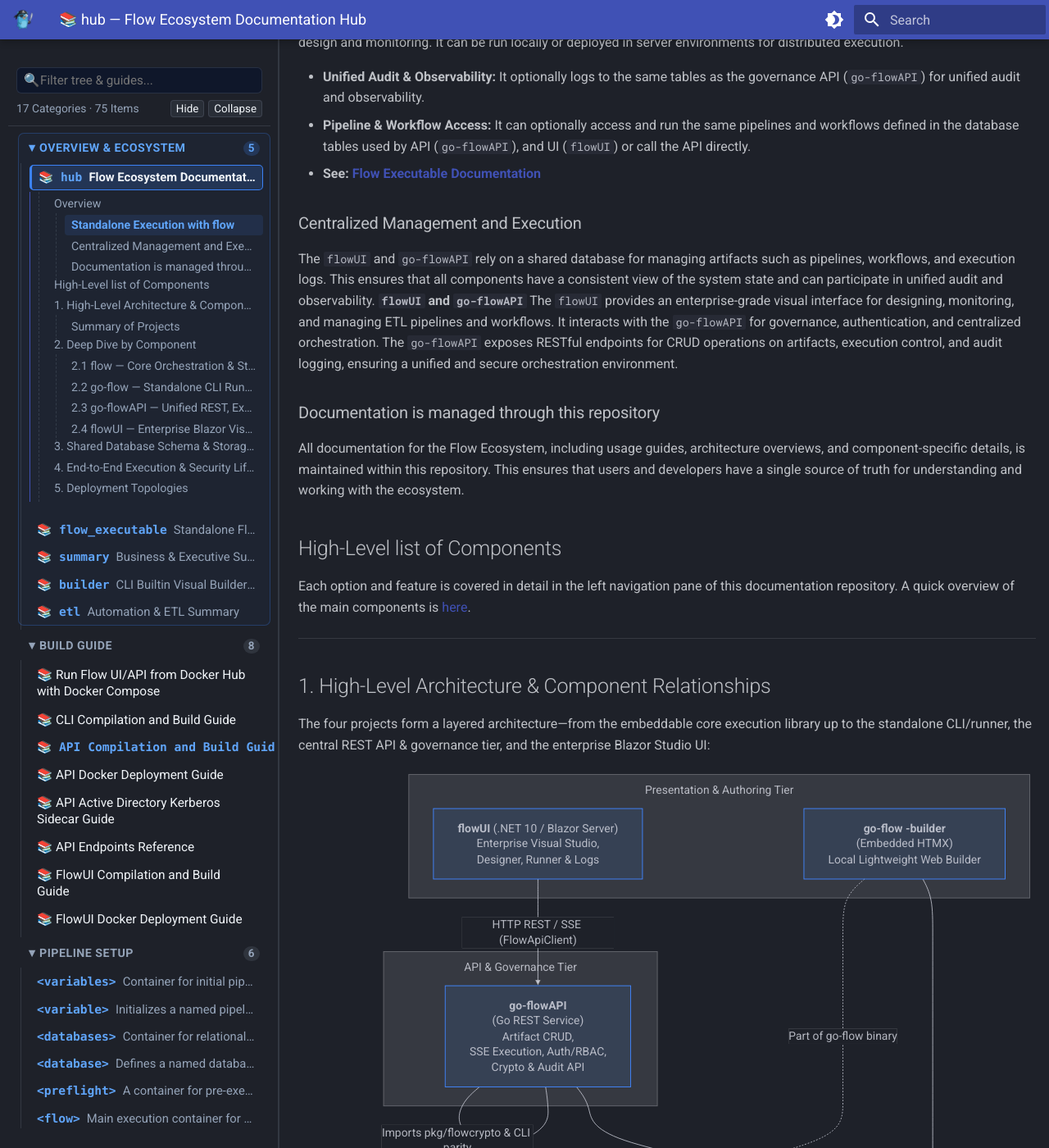
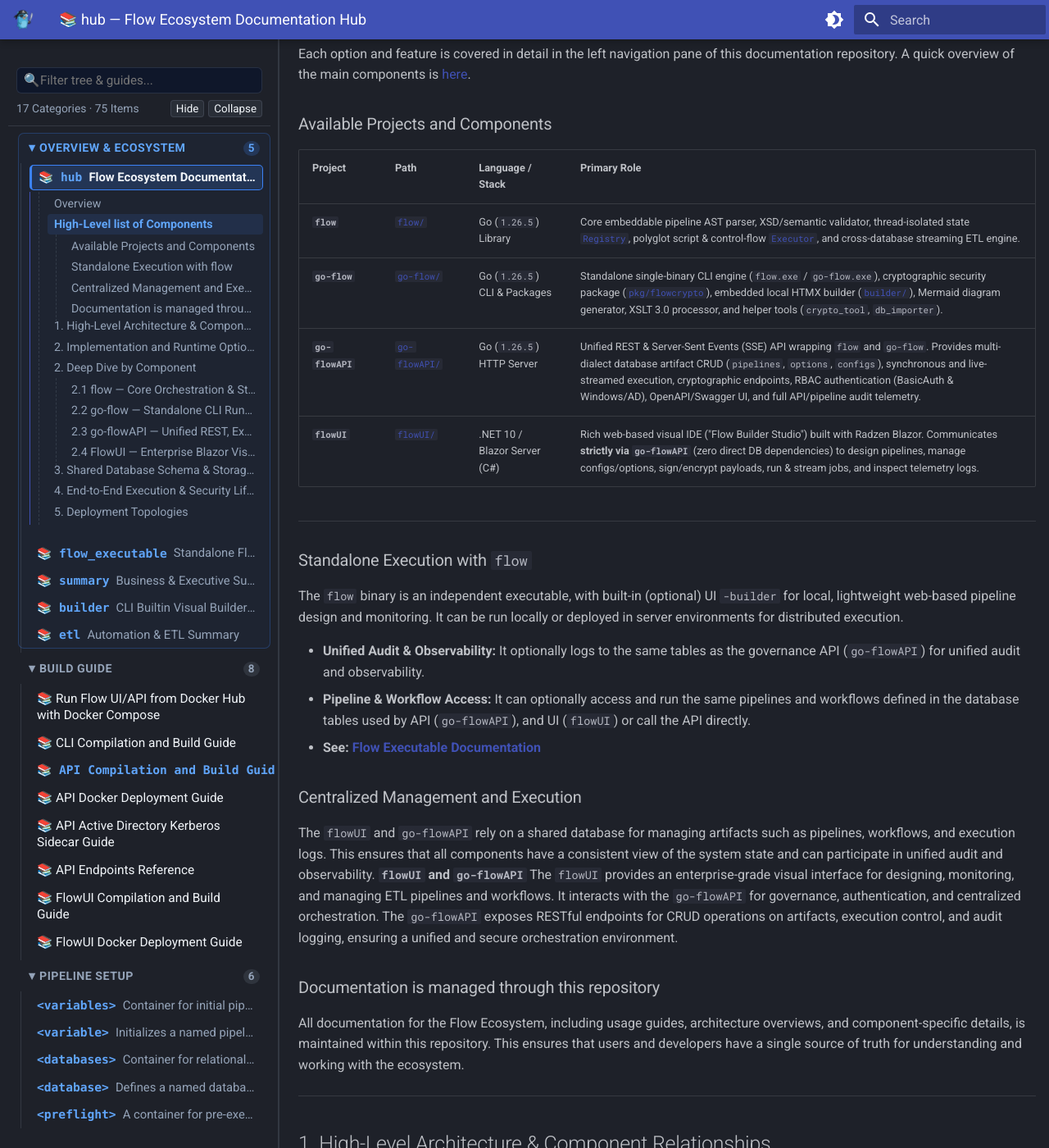
Before and after one commit to etl-madness/flow-docs, an MkDocs documentation site: the page built from docs/index.md, in a window 1280 px wide and 1400 px high, scrolled down 439 px. Shown: the whole window at 82% size. Built offline with MkDocs 1.6.1 and Material for MkDocs 9.7.7, drawn with Linux system fonts in a browser that asks for light colours; part of the change alters nothing that is shown; some of the changed text lies outside the part shown.

Commit message:
feat: C2 diagrams added to index.md

````diff
--- a/docs/index.md
+++ b/docs/index.md
@@ -5,6 +5,22 @@
 The **Flow Ecosystem** is a complete, lightweight, and high-performance data integration, ETL (Extract, Transform, Load), and workflow orchestration platform. Designed as a modern, zero-bloat alternative to legacy tools like SSIS and heavy code-based orchestrators like Apache Airflow, the ecosystem spans four modular projects across Go and .NET 10.
 
 This ecosystem enables developers and data engineers to design, execute, and monitor complex ETL pipelines and workflows with minimal overhead, leveraging the strengths of both Go and .NET 10 for performance, flexibility, and a rich user experience.
+
+---
+## High-Level list of Components
+
+Each option and feature is covered in detail in the left navigation pane of this documentation repository. A quick overview of the main components is [here](guides/SUMMARY_OF_AVAILABLE_OPTIONS.md).
+
+### Available Projects and Components
+
+| Project | Path | Language / Stack | Primary Role |
+| :--- | :--- | :--- | :--- |
+| **`flow`** | [`flow/`](https://github.com/etl-madness/flow) | Go (`1.26.5`) Library | Core embeddable pipeline AST parser, XSD/semantic validator, thread-isolated state [`Registry`](https://github.com/etl-madness/flow/registry.go), polyglot script & control-flow [`Executor`](https://github.com/etl-madness/flow/executor.go), and cross-database streaming ETL engine. |
+| **`go-flow`** | [`go-flow/`](https://github.com/etl-madness/go-flow) | Go (`1.26.5`) CLI & Packages | Standalone single-binary CLI engine (`flow.exe` / `go-flow.exe`), cryptographic security package ([`pkg/flowcrypto`](https://github.com/etl-madness/go-flow/blob/main/pkg/flowcrypto)), embedded local HTMX builder ([`builder/`](https://github.com/etl-madness/go-flow/blob/main/builder)), Mermaid diagram generator, XSLT 3.0 processor, and helper tools (`crypto_tool`, `db_importer`). |
+| **`go-flowAPI`** | [`go-flowAPI/`](https://github.com/etl-madness/go-flowAPI) | Go (`1.26.5`) HTTP Server | Unified REST & Server-Sent Events (SSE) API wrapping `flow` and `go-flow`. Provides multi-dialect database artifact CRUD (`pipelines`, `options`, `configs`), synchronous and live-streamed execution, cryptographic endpoints, RBAC authentication (BasicAuth & Windows/AD), OpenAPI/Swagger UI, and full API/pipeline audit telemetry. |
+| **`flowUI`** | [`flowUI/`](https://github.com/etl-madness/flowUI) | .NET 10 / Blazor Server (C#) | Rich web-based visual IDE ("Flow Builder Studio") built with Radzen Blazor. Communicates **strictly via `go-flowAPI`** (zero direct DB dependencies) to design pipelines, manage configs/options, sign/encrypt payloads, run & stream jobs, and inspect telemetry logs. |
+
+---
 
 ### Standalone Execution with `flow`
 
@@ -24,9 +40,7 @@ The `flowUI` provides an enterprise-grade visual interface for designing, monito
 
 All documentation for the Flow Ecosystem, including usage guides, architecture overviews, and component-specific details, is maintained within this repository. This ensures that users and developers have a single source of truth for understanding and working with the ecosystem.
 
-## High-Level list of Components
 
-Each option and feature is covered in detail in the left navigation pane of this documentation repository. A quick overview of the main components is [here](guides/SUMMARY_OF_AVAILABLE_OPTIONS.md).
 
 ---
 
@@ -37,20 +51,20 @@ The four projects form a layered architecture—from the embeddable core executi
 ```mermaid
 flowchart TD
     subgraph Presentation["Presentation & Authoring Tier"]
-        FUI["<b>flowUI</b> (.NET 10 / Blazor Server)<br/>Enterprise Visual Studio,<br/> Designer, Runner & Logs"]
-        HTMX["<b>go-flow -builder</b> <br/>(Embedded HTMX)<br/>Local Lightweight Web Builder"]
+        FUI["<b>FlowUI</b> (.NET 10 / Blazor Server)<br/>Enterprise Visual Studio,<br/> Designer, Runner & Logs"]
+        HTMX["<b>flow.exe</b> <br/>CLI with (Embedded HTMX)<br/>Local Lightweight Web Builder"]
     end
 
     subgraph Service["API & Governance Tier"]
-        FAPI["<b>go-flowAPI</b> <br/>(Go REST Service)<br/>Artifact CRUD, <br/>SSE Execution, Auth/RBAC,<br/> Crypto & Audit API"]
+        FAPI["<b>goFlowAPI</b> <br/>(Go REST Service)<br/>Artifact CRUD, <br/>SSE Execution, Auth/RBAC,<br/> Crypto & Audit API"]
     end
 
     subgraph CLI["CLI & Standalone Tooling Tier"]
-        GFLOW["<b>go-flow</b> <br/>(Go CLI & Packages) CLI Runner,<br/> flowcrypto <br/>(AES/PGP/PKCS#7/X.509),<br/> Mermaid & XSLT 3.0"]
+        GFLOW["<b>flow.exe</b> <br/>(Go CLI & Packages) CLI Runner,<br/> flowcrypto <br/>(AES/PGP/PKCS#7/X.509),<br/> Mermaid & XSLT 3.0"]
     end
 
     subgraph Core["Core Execution Engine"]
-        FLOW["<b>flow</b><br/> (Go Library)<br/>AST Parser,<br/> XSD/Semantic Validator,<br/> Isolated Registry,<br/>Polyglot Executor & Stream ETL"]
+        FLOW["<b>flow (package)</b><br/> (Go Library)<br/>AST Parser,<br/> XSD/Semantic Validator,<br/> Isolated Registry,<br/>Polyglot Executor & Stream ETL"]
     end
 
     subgraph Storage["Storage & Target Data Engines"]
@@ -71,16 +85,54 @@ flowchart TD
     FLOW --> TARGETS
 ```
 
-### Summary of Projects
+## 2. Implementation and Runtime Options
 
-| Project | Path | Language / Stack | Primary Role |
-| :--- | :--- | :--- | :--- |
-| **`flow`** | [`flow/`](https://github.com/etl-madness/flow) | Go (`1.26.5`) Library | Core embeddable pipeline AST parser, XSD/semantic validator, thread-isolated state [`Registry`](https://github.com/etl-madness/flow/registry.go), polyglot script & control-flow [`Executor`](https://github.com/etl-madness/flow/executor.go), and cross-database streaming ETL engine. |
-| **`go-flow`** | [`go-flow/`](https://github.com/etl-madness/go-flow) | Go (`1.26.5`) CLI & Packages | Standalone single-binary CLI engine (`flow.exe` / `go-flow.exe`), cryptographic security package ([`pkg/flowcrypto`](https://github.com/etl-madness/go-flow/blob/main/pkg/flowcrypto)), embedded local HTMX builder ([`builder/`](https://github.com/etl-madness/go-flow/blob/main/builder)), Mermaid diagram generator, XSLT 3.0 processor, and helper tools (`crypto_tool`, `db_importer`). |
-| **`go-flowAPI`** | [`go-flowAPI/`](https://github.com/etl-madness/go-flowAPI) | Go (`1.26.5`) HTTP Server | Unified REST & Server-Sent Events (SSE) API wrapping `flow` and `go-flow`. Provides multi-dialect database artifact CRUD (`pipelines`, `options`, `configs`), synchronous and live-streamed execution, cryptographic endpoints, RBAC authentication (BasicAuth & Windows/AD), OpenAPI/Swagger UI, and full API/pipeline audit telemetry. |
-| **`flowUI`** | [`flowUI/`](https://github.com/etl-madness/flowUI) | .NET 10 / Blazor Server (C#) | Rich web-based visual IDE ("Flow Builder Studio") built with Radzen Blazor. Communicates **strictly via `go-flowAPI`** (zero direct DB dependencies) to design pipelines, manage configs/options, sign/encrypt payloads, run & stream jobs, and inspect telemetry logs. |
+**C2 Systems Diagram: Components & Connections**
+```mermaid
+flowchart TB
+    user["<b>Person</b><br/><i>[Person]</i><br/><br/>Interacts via web UI or<br/>triggers CLI pipelines."]
+    scheduler["<b>OS Task Scheduler / Autosys</b><br/><i>[External System]</i><br/><br/>Triggers scheduled API calls<br/>and CLI pipeline runs."]
 
----
+    subgraph flow_ecosystem ["Flow Eco System [System Boundary]"]
+        direction TB
+        flow_ui["<b>FlowUI</b><br/><i>[Container: Web App / Optional K8s]</i><br/><br/>Provides the UI for managing<br/>and running flows."]
+        goflow_api["<b>goFlowAPI</b><br/><i>[Container: API / Optional K8s + Kerberos]</i><br/><br/>Handles core logic, Logging, RBAC,<br/>Pipelines and external integrations."]
+        config_db[("<b>Configuration DB</b><br/><i>[Container: SQL Server]</i><br/><br/>Stores Pipelines<br/>Logs and RBAC data.")]
+        flow_cli["<b>flow.exe</b><br/><i>[Container: CLI Executable]</i><br/><br/>Independently executes<br/>pipeline.xml workflows."]
+        flow_pkg["<b>flow</b><br/><i>[Shared Package / Library]</i><br/><br/>Imported during development of<br/>goFlowAPI and flow.exe."]
+    end
+
+    ext_systems["<b>External Systems & Resources</b><br/><i>[External System]</i><br/><br/>Target DBs, web services,<br/>code execution, and files."]
+    log_db[("<b>Logging Database</b><br/><i>[External Database]</i><br/><br/>Optionally stores execution<br/>audit trail logs from CLI runs.<br/>May be same as Configuration DB.")]
+
+    user -->|"Uses [HTTPS]"| flow_ui
+    user -->|"Executes w/ pipeline.xml [CLI]"| flow_cli
+    scheduler -->|"Triggers [HTTPS]"| goflow_api
+    scheduler -->|"Triggers w/ pipeline.xml [CLI]"| flow_cli
+
+    flow_ui -->|"Makes API calls to [HTTPS]"| goflow_api
+    goflow_api -->|"Reads/writes content & RBAC [SQL]"| config_db
+    flow_cli -.->|"Optionally calls [HTTPS]"| goflow_api
+
+    goflow_api -.->|"Imports [Dev Dependency]"| flow_pkg
+    flow_cli -.->|"Imports [Dev Dependency]"| flow_pkg
+
+    goflow_api -.->|"Optionally connects to"| ext_systems
+    flow_cli -.->|"Optionally connects to"| ext_systems
+    flow_cli -.->|"Optionally writes logs to [SQL]"| log_db
+
+    classDef person fill:#08427b,stroke:#052e56,color:#ffffff
+    classDef container fill:#438dd5,stroke:#2e6295,color:#ffffff
+    classDef package fill:#2b8a3e,stroke:#1b5e20,stroke-dasharray: 4 4,color:#ffffff
+    classDef external fill:#999999,stroke:#6b6b6b,color:#ffffff
+
+    class user person
+    class flow_ui,goflow_api,config_db,flow_cli container
+    class flow_pkg package
+    class scheduler,ext_systems,log_db external
+    style flow_ecosystem fill:none,stroke:#444444,stroke-dasharray: 5 5
+```
+
 
 ## 2. Deep Dive by Component
 
@@ -170,7 +222,7 @@ flowchart TD
 
 ---
 
-### 2.4 `flowUI` — Enterprise Blazor Visual Studio
+### 2.4 `FlowUI` — Enterprise Blazor Visual Studio
 **Location:** [`flowUI/`](https://github.com/etl-madness/flowUI) | **Solution:** [`FlowUI.sln`](https://github.com/etl-madness/flowUI/blob/main/FlowUI.sln) (.NET 10 / Blazor Interactive Server)
 
 `flowUI` is a modern, stateless web IDE ("Flow Builder Studio") built with ASP.NET Core 10 Razor Components and Radzen Blazor.
@@ -195,15 +247,15 @@ flowchart TD
 
 ## 3. Shared Database Schema & Storage Model
 
-Across `go-flow`, `go-flowAPI`, and `flowUI`, a unified 7-table schema (defaulting to schema `dbo.` on SQL Server and PostgreSQL) powers artifact storage, security, and observability:
+Across `flow.exe`, `go-flowAPI`, and `flowUI`, a defined 7 table schedma (defaulting to schema `dbo.` on SQL Server and PostgreSQL) powers artifact storage, security, and observability:
 
 | Table Name | Used By | Purpose |
 | :--- | :--- | :--- |
-| `flow_pipeline_content` | `go-flow`, `go-flowAPI`, `flowUI` | Stores named `<pipeline>` XML definitions (plaintext, `FLOWENC:v1:` encrypted, or `FLOWSIGNED:v1:` signed). |
-| `flow_options_content` | `go-flow`, `go-flowAPI`, `flowUI` | Stores reusable `<cli_options>` execution profiles. |
-| `flow_config_content` | `go-flow`, `go-flowAPI`, `flowUI` | Stores environment-specific `<Configuration>` override profiles (variables & database connections). |
-| `pipeline_runs` | `flow`, `go-flow`, `go-flowAPI`, `flowUI` | Run-level execution summary (`run_id`, `status`, `started_at`, `finished_at`, `duration_ms`, `task_count`, `user_name`, `hostname`, `error_class`, `error_message`). |
-| `pipeline_events` | `flow`, `go-flow`, `go-flowAPI`, `flowUI` | Granular step-level audit trail (`sequence_num`, `node_kind`, `node_id`, `status`, `rows_read`, `rows_written`, `rows_affected`, `node_output`). |
+| `flow_pipeline_content` | `flow.exe`, `go-flowAPI`, `flowUI` | Stores named `<pipeline>` XML definitions (plaintext, `FLOWENC:v1:` encrypted, or `FLOWSIGNED:v1:` signed). |
+| `flow_options_content` | `flow.exe`, `go-flowAPI`, `flowUI` | Stores reusable `<cli_options>` execution profiles. |
+| `flow_config_content` | `flow.exe`, `go-flowAPI`, `flowUI` | Stores environment-specific `<Configuration>` override profiles (variables & database connections). |
+| `pipeline_runs` | `flow.exe`, `go-flow.exe`, `go-flowAPI`, `flowUI` | Run-level execution summary (`run_id`, `status`, `started_at`, `finished_at`, `duration_ms`, `task_count`, `user_name`, `hostname`, `error_class`, `error_message`). |
+| `pipeline_events` | `flow.exe`, `go-flow.exe`, `go-flowAPI`, `flowUI` | Granular step-level audit trail (`sequence_num`, `node_kind`, `node_id`, `status`, `rows_read`, `rows_written`, `rows_affected`, `node_output`). |
 | `flow_api_events` | `go-flowAPI`, `flowUI` | HTTP API audit trail recording every REST operation, authenticated user, status code, duration, and JSON details. |
 | `flow_api_users` | `go-flowAPI`, `flowUI` | Users, Active Directory groups, password hashes (bcrypt/SHA-256), and role permissions (`read-only`, `execution-only`, `write`, `upload`, `all`). |
 
@@ -251,9 +303,9 @@ The ecosystem supports flexible deployment models ranging from zero-dependency s
 
 1. **Standalone CLI / Batch Agent (`go-flow` only):**
    * Deploy the single `flow.exe` / `go-flow` binary on any Windows, Linux, macOS, or FreeBSD host (e.g., via Cron, Autosys JIL, or Windows Task Scheduler) using local XML files or `sql://` database URIs.
-2. **Local Developer Mode (`go-flow -builder`):**
-   * Run `flow -builder -builder-port 8080` to use the embedded HTMX visual builder backed by a local `flow_builder.db` SQLite file.
-3. **Headless API Server (`go-flowAPI` + Database):**
+2. **Local Developer Mode (`flow.exe -builder`):**
+   * Run `flow.exe -builder -builder-port 8080` to use the embedded HTMX visual builder backed by a local `flow_builder.db` SQLite file.
+3. **Headless API Server (`go-FlowAPI` + Database):**
    * Run `go-flowAPI` via binary or Docker Compose ([`docker-compose.sqlserver.yml`](https://github.com/etl-madness/go-flowAPI/blob/main/docker-compose.sqlserver.yml), [`docker-compose.postgres.yml`](https://github.com/etl-madness/go-flowAPI/blob/main/docker-compose.postgres.yml), [`docker-compose.sqlite.yml`](https://github.com/etl-madness/go-flowAPI/blob/main/docker-compose.sqlite.yml)) for CI/CD artifact publishing, remote job triggering, and centralized auditing.
-4. **Full Enterprise Studio Stack (`flowUI` + `go-flowAPI` + Database):**
+4. **Full Enterprise Studio Stack (`FlowUI` + `go-flowAPI` + Database):**
    * Orchestrated via [`flowUI/docker-compose.full.yml`](https://github.com/etl-madness/flowUI/blob/main/docker-compose.full.yml) (self-contained with SQL Server 2022 and automatic schema initialization), [`flowUI/docker-compose.api.yml`](https://github.com/etl-madness/flowUI/blob/main/docker-compose.api.yml) (UI + API containers against an external DB), or Windows Containers (`Dockerfile.windows`) for native Active Directory / Windows Integrated Authentication.
````
